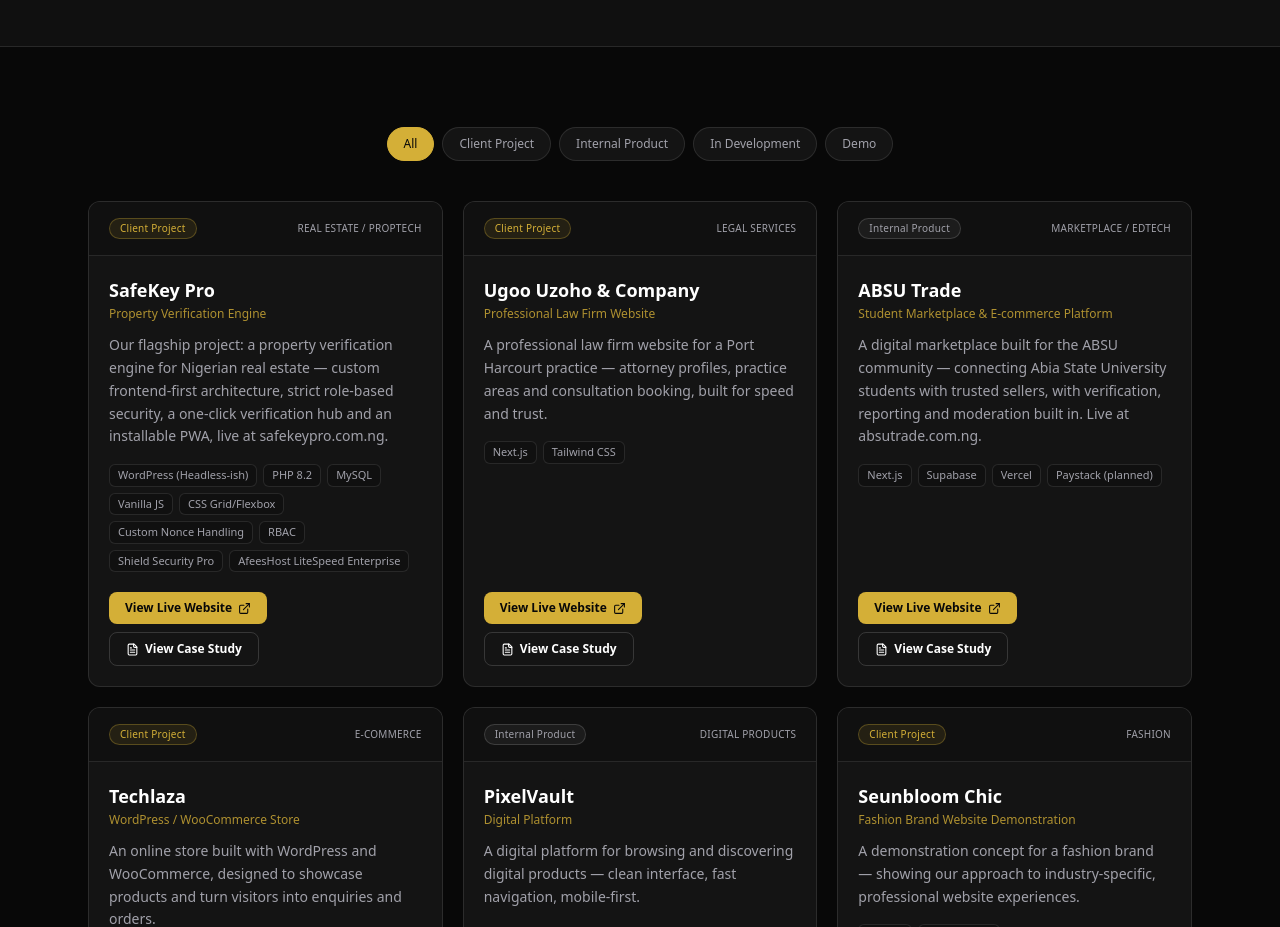
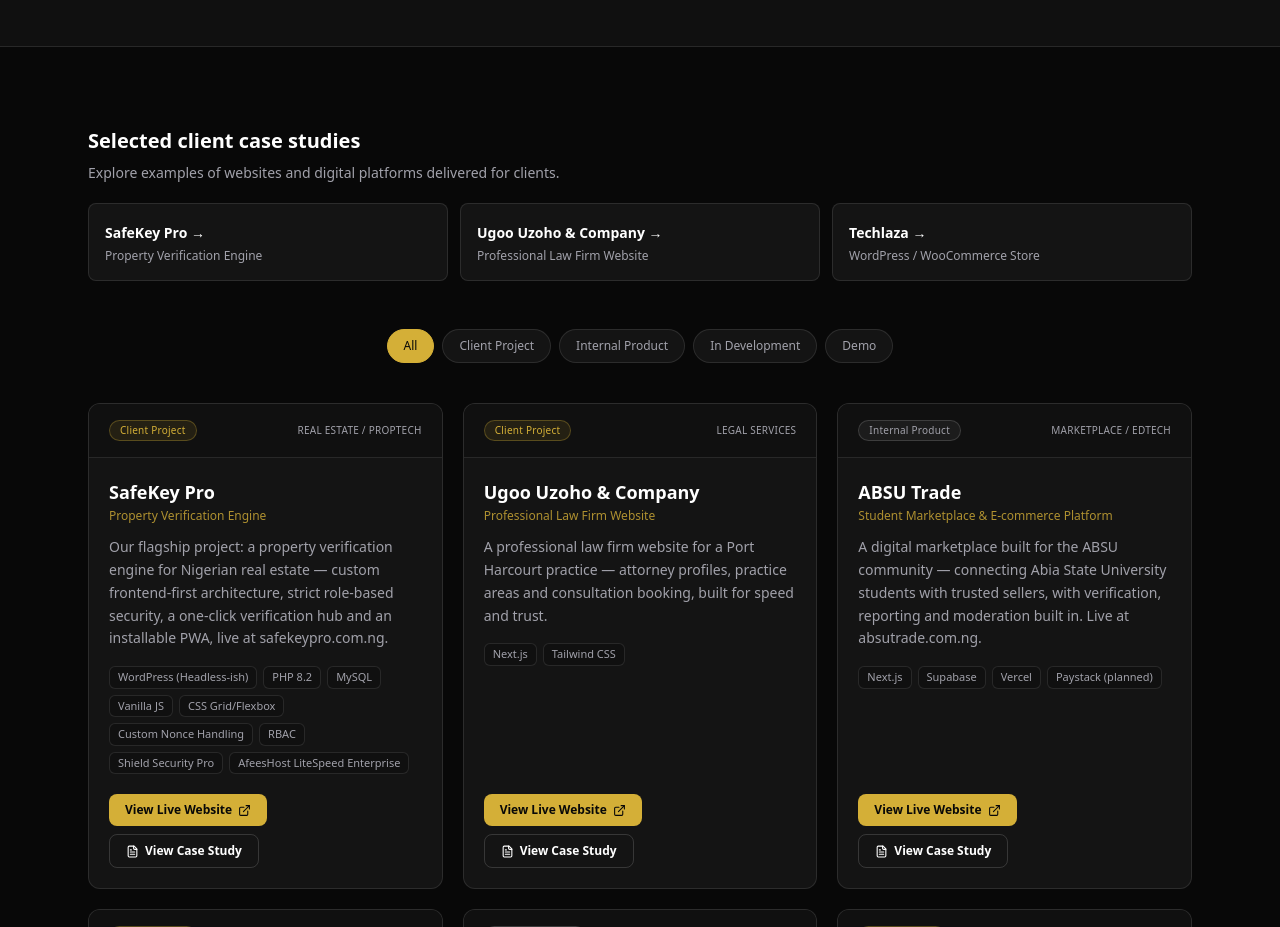
Before and after one commit to ericprince957-cloud/my_portfolio_V1, a Next.js app: page /projects in a window 1280 px wide. Shown: the part 980-1907 px from the top of the page. Built offline with nearby package versions, Linux system fonts and the light colour scheme.

Commit message:
Add crawlable links to client case studies

```diff
--- a/app/projects/page.tsx
+++ b/app/projects/page.tsx
@@ -1,5 +1,7 @@
 import type { Metadata } from "next";
 import ProjectsBrowser from "@/components/ProjectsBrowser";
+import Link from "next/link";
+import { projects } from "@/data/projects";
 import Reveal from "@/components/Reveal";
 
 export const metadata: Metadata = {
@@ -89,6 +91,18 @@ export default function ProjectsPage() {
       </section>
 
       <div className="mx-auto max-w-6xl px-4 py-16 sm:px-6 md:py-20">
+        <section className="mb-12" aria-labelledby="featured-case-studies">
+          <h2 id="featured-case-studies" className="text-xl font-bold text-white">Selected client case studies</h2>
+          <p className="mt-2 text-sm text-subtle">Explore examples of websites and digital platforms delivered for clients.</p>
+          <ul className="mt-5 grid gap-3 sm:grid-cols-2 lg:grid-cols-3">
+            {projects.filter((project) => project.category === "Client Project" && project.caseStudy).map((project) => (
+              <li key={project.slug} className="card rounded-lg p-4">
+                <Link href={"/projects/" + project.slug} className="text-sm font-semibold text-white hover:text-gold">{project.name} <span aria-hidden="true">→</span></Link>
+                <p className="mt-1 text-xs text-subtle">{project.type}</p>
+              </li>
+            ))}
+          </ul>
+        </section>
         <ProjectsBrowser />
       </div>
     </>
```
